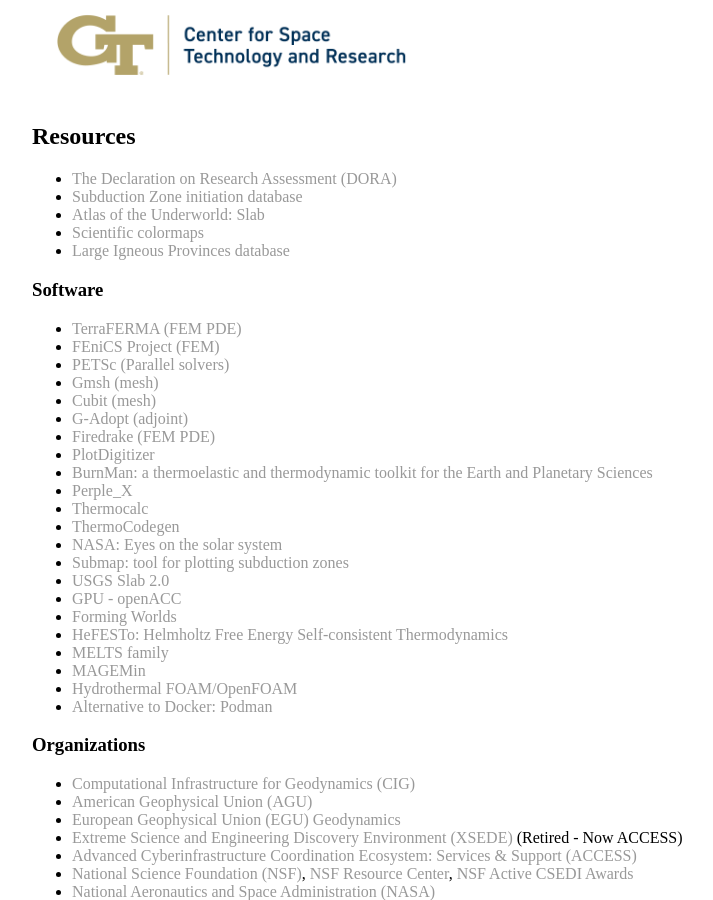
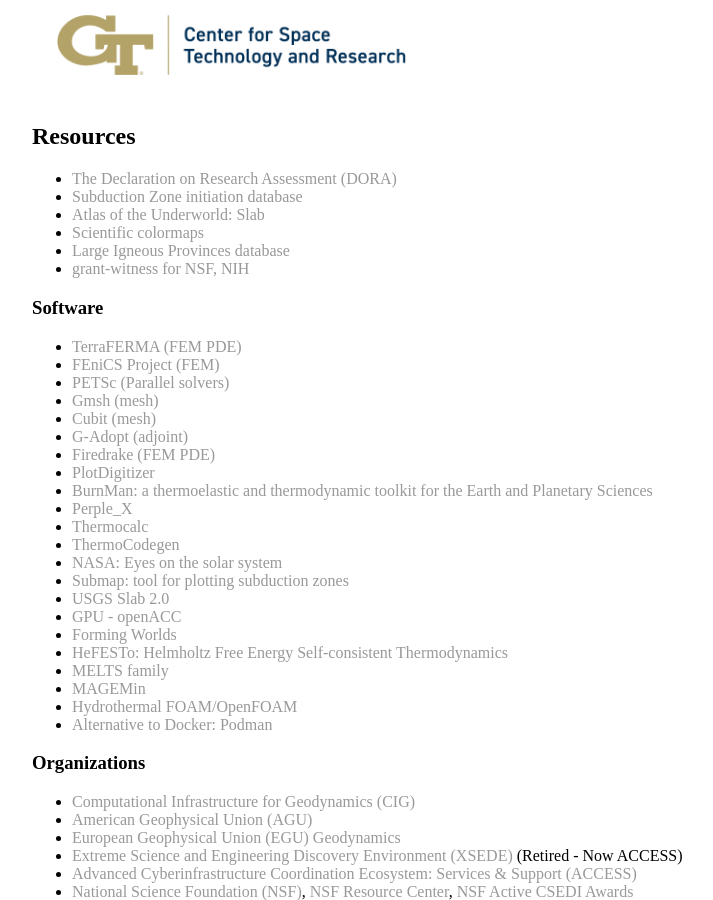
Before and after one commit to joycesim/joycesim.github.io, a Jekyll site: the page built from research/index.md, in a window 1280 px wide and 900 px high, scrolled down 6857 px. Shown: the whole window, without its empty margins (224-937 px from the left). Built offline with Jekyll 4.4.1, drawn with Linux system fonts in a browser that asks for light colours.

Commit message:
Add grant-witness link for NSF and NIH funding

```diff
--- a/research/index.md
+++ b/research/index.md
@@ -113,6 +113,7 @@
 * [Atlas of the Underworld: Slab](https://www.atlas-of-the-underworld.org/)
 * [Scientific colormaps](https://www.fabiocrameri.ch/colourmaps/)
 * [Large Igneous Provinces database](http://www.largeigneousprovinces.org/)
+* [grant-witness for NSF, NIH](https://grant-witness.us/funding_curves_nsf.html)
 
 ### Software
 * [TerraFERMA (FEM PDE)](http://terraferma.github.io/)
```
